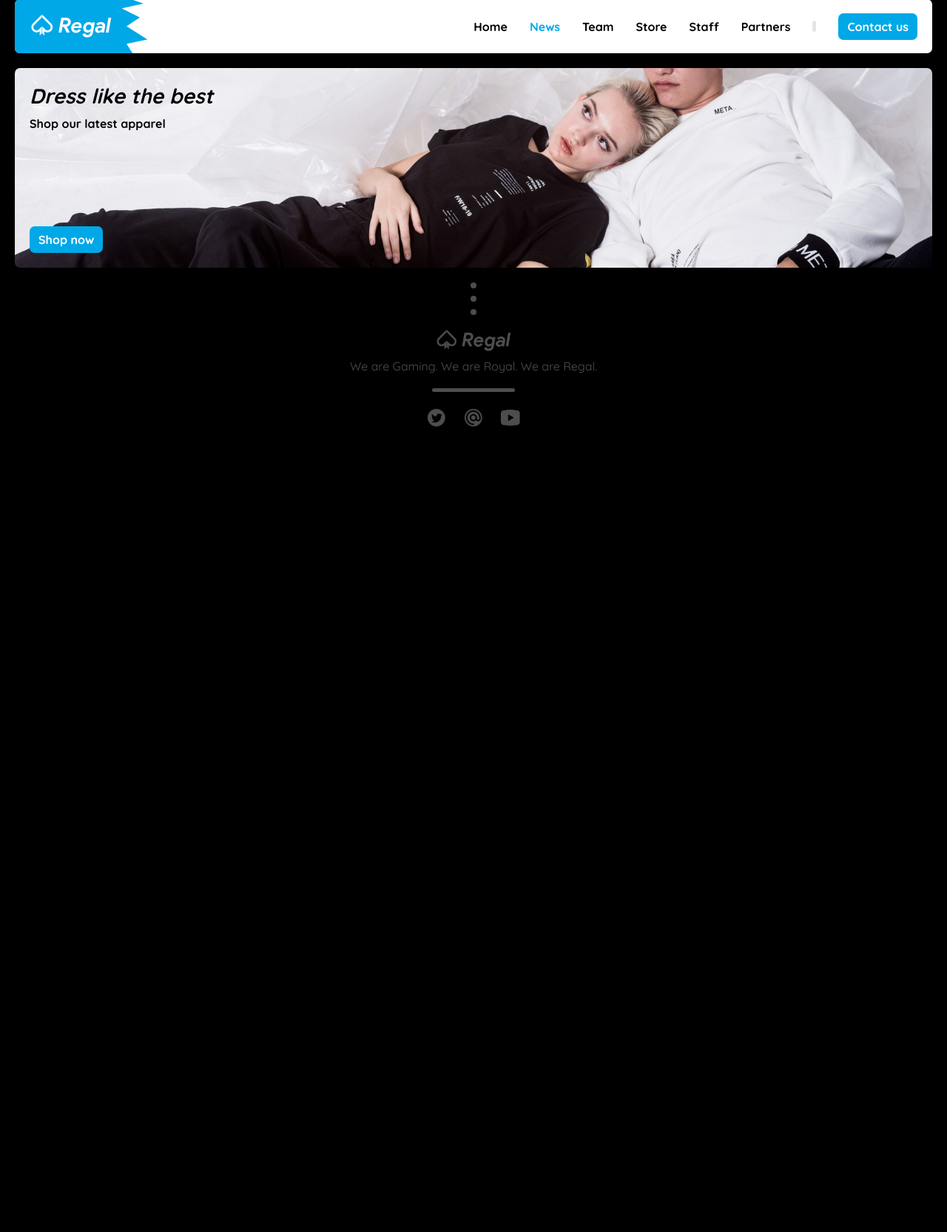
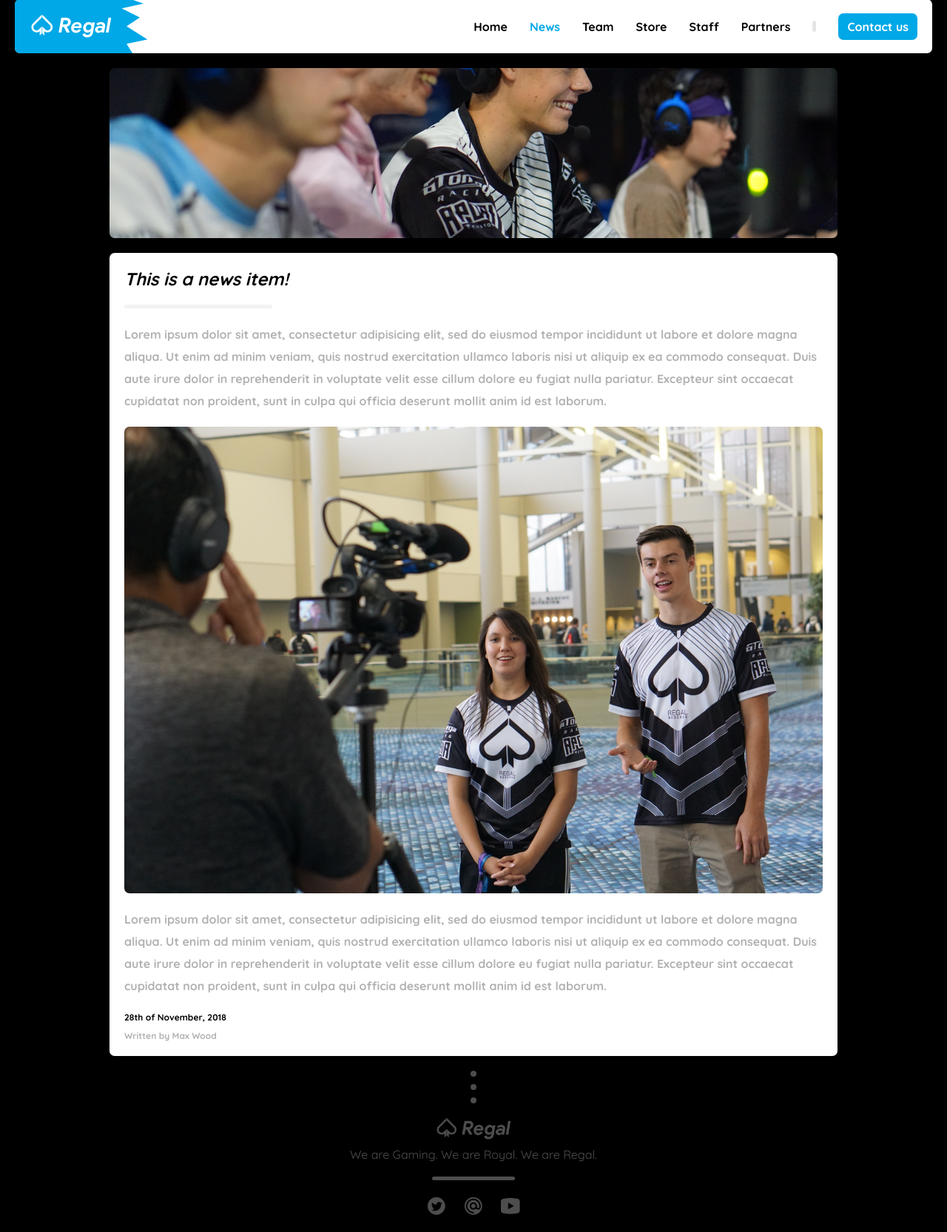
Before and after one commit to mwdossantos/regal-dev, a PHP site: page /news.html in a window 1280 px wide. Shown: the part 21-1687 px from the top of the page at 74% size. Before the commit the page ends 598 px from the top, so only its background shows below. Run offline with PHP 8.4, Linux system fonts and the light colour scheme; some libraries are stand-ins or nearby versions.

Commit message:
news finished

```diff
--- a/css/components/block.css
+++ b/css/components/block.css
@@ -35,13 +35,7 @@
   margin-bottom: 10px;
 }
 
-.block-shop-image {
-  background-image: url('../shop.png');
-}
 
-.block-partners-image {
-  background-image: url('../partners.jpg');
-}
 
 .grow-2 {
   flex-grow: 2;
--- a/css/components/header.css
+++ b/css/components/header.css
@@ -1,11 +1,16 @@
 header {
   height: 73px;
   background-color: white;
-  margin: 20px;
   display: flex;
   justify-content: space-between;
   align-items: center;
   border-radius: 7px;
+  position: fixed;
+  right: 20px;
+  left: 20px;
+  top: 20px;
+  z-index: 100;
+  box-shadow: 0px 0px 40px 10px rgba(0, 0, 0, 0.3);
 }
 
 .left-header-container {
--- a/css/components/main.css
+++ b/css/components/main.css
@@ -1,3 +1,3 @@
 main {
-  margin: 20px;
+  margin: 113px 20px 20px 20px;
 }
--- /dev/null
+++ b/css/components/news.css
@@ -0,0 +1,62 @@
+.news-row {
+  display: flex;
+  justify-content: space-between;
+  align-items: center;
+  flex-direction: column;
+}
+
+.news-item {
+  width: 100%;
+}
+
+.news-image {
+  background-size: cover;
+  background-position: center;
+  width: 100%;
+  height: 230px;
+  border-radius: 7px;
+}
+
+.news-content {
+  margin-top: 20px;
+  padding: 20px;
+  background-color: white;
+  border-radius: 7px;
+}
+
+.news-title {
+  font-style: italic;
+}
+
+.news-date {
+  margin: 20px 0px 10px 0px;
+  font-size: 12px;
+}
+
+.news-divider {
+  width: 200px;
+  height: 5px;
+  border-radius: 20px;
+  background-color: rgba(0, 0, 0, 0.05);
+  margin: 20px 0px;
+}
+
+.news-text {
+  opacity: 0.3;
+  line-height: 30px;
+}
+
+.news-row .dots {
+  margin: 20px 0px 10px 0px;
+}
+
+.news-content-image {
+  width: 100%;
+  border-radius: 7px;
+  margin: 20px 0px;
+}
+
+.news-author {
+  font-size: 12px;
+  opacity: 0.3;
+}
--- a/css/components/swiper-custom.css
+++ b/css/components/swiper-custom.css
@@ -15,13 +15,7 @@
     border-radius: 7px;
 }
 
-.fortnite {
-  background-image: url('../fortnite.png');
-}
 
-.team-img {
-  background-image: url('../team.jpg');
-}
 
 .swiper-title {
   color: white;
--- a/css/global.css
+++ b/css/global.css
@@ -11,8 +11,6 @@
 body {
   background-color: black;
 }
-
-
 
 .divider {
   height: 15px;
--- /dev/null
+++ b/css/placeholders.css
@@ -0,0 +1,19 @@
+.block-shop-image {
+  background-image: url('shop.png');
+}
+
+.block-partners-image {
+  background-image: url('partners.jpg');
+}
+
+.fortnite {
+  background-image: url('fortnite.png');
+}
+
+.team-img {
+  background-image: url('team.jpg');
+}
+
+.teamwin {
+  background-image: url('news.JPG');
+}
--- a/css/queries.css
+++ b/css/queries.css
@@ -1,7 +1,7 @@
 @media screen and (min-width: 1024px) and (max-width: 6000px) {
   /* large screens */
   body {
-    max-width: 1440px;
+    max-width: 1024px;
     margin: 0 auto;
   }
 
--- a/index.html
+++ b/index.html
@@ -6,6 +6,7 @@
     <link rel="stylesheet" href="css/colors.css" type="text/css">
     <link rel="stylesheet" href="css/global.css" type="text/css">
     <link rel="stylesheet" href="css/queries.css" type="text/css">
+    <link rel="stylesheet" href="css/placeholders.css" type="text/css">
 
     <!-- Components -->
 
--- a/news.html
+++ b/news.html
@@ -6,6 +6,7 @@
     <link rel="stylesheet" href="css/colors.css" type="text/css">
     <link rel="stylesheet" href="css/global.css" type="text/css">
     <link rel="stylesheet" href="css/queries.css" type="text/css">
+    <link rel="stylesheet" href="css/placeholders.css" type="text/css">
 
     <!-- Components -->
 
@@ -14,6 +15,7 @@
     <link rel="stylesheet" href="css/components/footer.css" type="text/css">
     <link rel="stylesheet" href="css/components/button.css" type="text/css">
     <link rel="stylesheet" href="css/components/block.css" type="text/css">
+    <link rel="stylesheet" href="css/components/news.css" type="text/css">
 
     <!-- API's -->
 
@@ -41,16 +43,26 @@
 
     <main>
 
-      <!-- Blocks -->
-      <div class="block-row">
-        <div class="block block-align-left block-shop-image grow-2">
-          <div class="block-text black">
-            <p class="block-title">Dress like the best</p>
-            <p class="block-subtitle">Shop our latest apparel</p>
+      <!-- News -->
+      <div class="news-row">
+        <div class="news-item">
+          <div class="news-image teamwin"></div>
+          <div class="news-content">
+            <h2 class="news-title">This is a news item!</h2>
+            <div class="news-divider"></div>
+            <p class="news-text">Lorem ipsum dolor sit amet, consectetur adipisicing elit, sed do eiusmod tempor incididunt ut labore et dolore magna aliqua. Ut enim ad minim veniam, quis nostrud exercitation ullamco laboris nisi ut aliquip ex ea commodo consequat. Duis aute irure dolor in reprehenderit in voluptate velit esse cillum dolore eu fugiat nulla pariatur. Excepteur sint occaecat cupidatat non proident, sunt in culpa qui officia deserunt mollit anim id est laborum.</p>
+            <img src="css/team.jpg" class="news-content-image" alt="team">
+            <p class="news-text">Lorem ipsum dolor sit amet, consectetur adipisicing elit, sed do eiusmod tempor incididunt ut labore et dolore magna aliqua. Ut enim ad minim veniam, quis nostrud exercitation ullamco laboris nisi ut aliquip ex ea commodo consequat. Duis aute irure dolor in reprehenderit in voluptate velit esse cillum dolore eu fugiat nulla pariatur. Excepteur sint occaecat cupidatat non proident, sunt in culpa qui officia deserunt mollit anim id est laborum.</p>
+            <p class="news-date">28th of November, 2018</p>
+            <p class="news-author">Written by Max Wood</p>
           </div>
-          <div class="button regal-blue">Shop now</div>
         </div>
-      </div>
+
+        <!-- <div class="dots">
+          <div class="dot"></div>
+          <div class="dot"></div>
+          <div class="dot"></div>
+        </div> -->
 
     </main>
 
```
Also changed, not shown: css/news.JPG (added).
